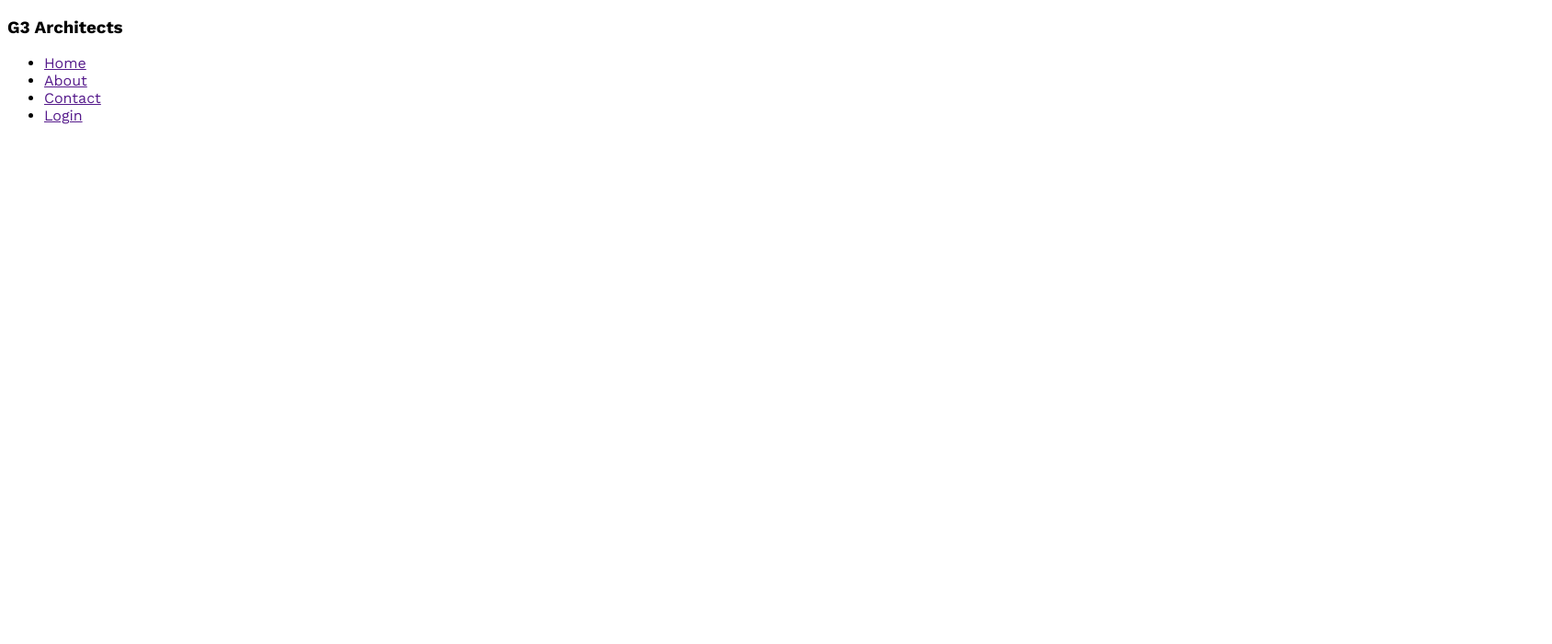
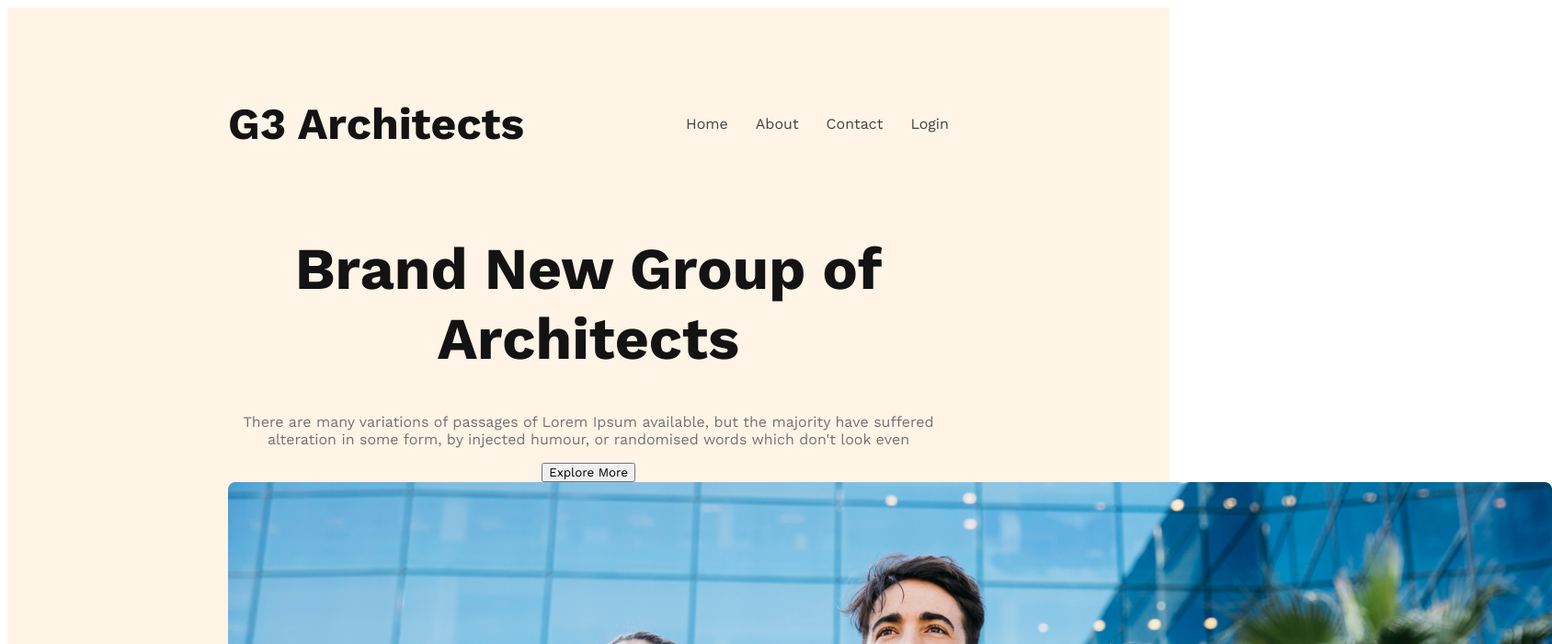
Before and after one commit to MD-SHihAb1/architects, a plain HTML site: page index.html in a window 1280 px wide. Shown: the top 700 px of the page at 92% size, 1688 px wide, since content can reach past the window. Drawn offline with nearby package versions, Linux system fonts and the light colour scheme.

Commit message:
added content

```diff
--- a/index.html
+++ b/index.html
@@ -9,7 +9,7 @@
 <body>
     <header>
         <nav>
-            <h3>G3 Architects</h3>
+            <h3 class="nav-title">G3 Architects</h3>
             <ul>
                 <li><a href="">Home</a></li>
                 <li><a href="">About</a></li>
@@ -17,6 +17,16 @@
                 <li><a href="">Login</a></li>
             </ul>
         </nav>
+        <div class="banner">
+            <div class="banner-content">
+                <h1 class="banner-title">Brand New  Group of Architects </h1>
+                <p class="banner-description">
+                    There are many variations of passages of Lorem Ipsum available, but the majority have suffered alteration in some form, by injected humour, or randomised words which don't look even
+                </p>
+                <button class="btn-primary">Explore More</button>
+            </div>
+            <img src="images/banner.png" alt="">
+        </div>
     </header>
     <main>
 
--- a/styles/architect.css
+++ b/styles/architect.css
@@ -1,7 +1,61 @@
 /* work sans font fron google fonts */
 @import url('https://fonts.googleapis.com/css2?family=Open+Sans:wght@400;800&family=Work+Sans:wght@400;500;600;700;800&display=swap');
 
+/* Share Styles */
+
 * {
     font-family: 'Open Sans', sans-serif;
-font-family: 'Work Sans', sans-serif;
+    font-family: 'Work Sans', sans-serif;
 }
+
+.btn-primary{
+
+}
+
+/* header styles */
+header{
+    background: rgba(255, 144, 14, 0.10);
+    padding: 50px 240px;
+}
+nav{
+    display: flex;
+    justify-content: space-between;
+    align-items: center;
+}
+
+.nav-title{
+    font-size: 3rem;
+    font-weight: 700;
+    color: #131313;
+}
+
+nav > ul {
+    display: flex;
+}
+
+nav li{
+    list-style: none;
+    margin-left: 30px;
+    font-weight: 500px;
+    font-size: 1rem;
+}
+
+nav li a{
+    text-decoration: none;
+    color: #424242;
+}
+
+/* banner styles */
+.banner-content{
+    max-width: 800px;
+    text-align: center;
+    margin: 0 auto;
+}
+.banner-title{
+    font-size: 4rem;
+    font-weight: 700;
+    color: #131313;
+}
+.banner-description{
+    color: #727272;
+}
```
